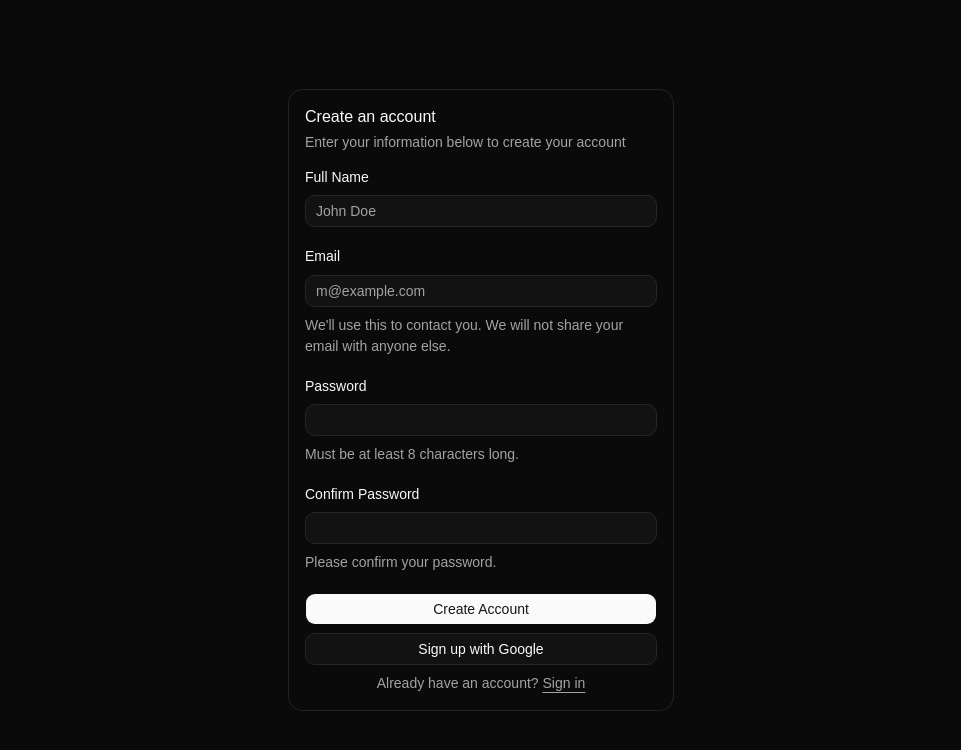
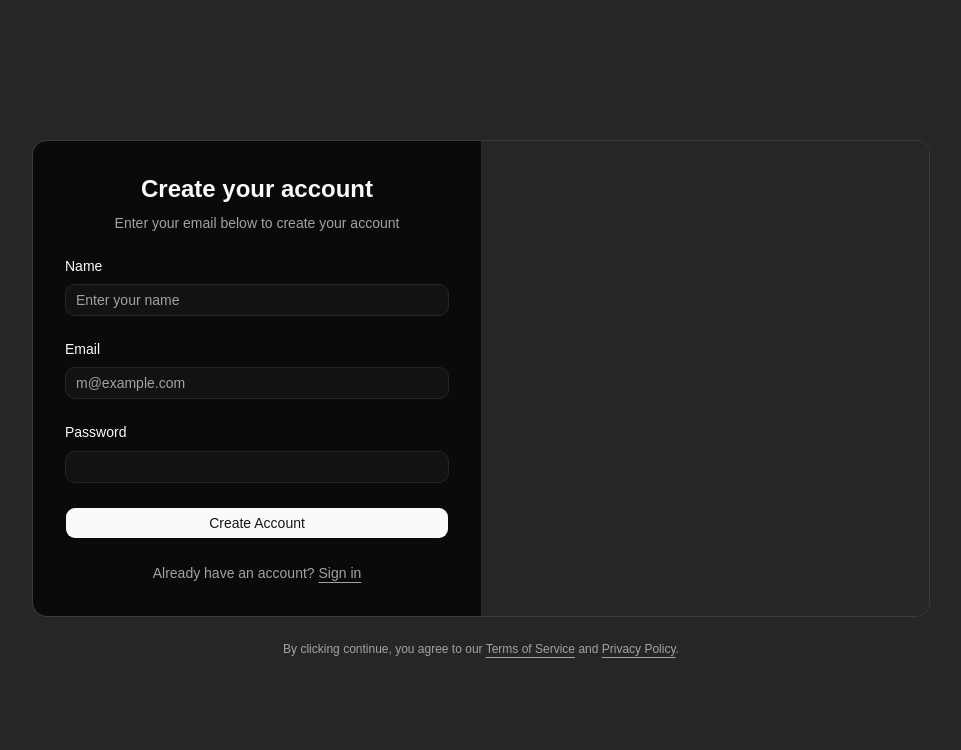
Before and after one commit to hmgolshani/Socially, a React (Vite) app: page /register in a window 1280 px wide. Shown: the top 750 px of the page, without its empty margins (159-1120 px from the left). Built offline with nearby package versions, Linux system fonts and the light colour scheme; what color-hash would draw is missing.

Commit message:
feat: update login and register page layouts

```diff
--- a/src/components/loginform.tsx
+++ b/src/components/loginform.tsx
@@ -1,71 +1,81 @@
-import { cn } from "cn"
-
-import { Button } from "@/components/ui/button"
-import {
-  Card,
-  CardContent,
-  CardDescription,
-  CardHeader,
-  CardTitle,
-} from "@/components/ui/card"
+import type { ComponentProps } from "react";
+import { Link } from "react-router";
+import { cn } from "@/lib/utils";
+import { Button } from "@/components/ui/button";
+import { Card, CardContent } from "@/components/ui/card";
 import {
   Field,
   FieldDescription,
   FieldGroup,
   FieldLabel,
-} from "@/components/ui/field"
-import { Input } from "@/components/ui/input"
+} from "@/components/ui/field";
+import { Input } from "@/components/ui/input";
 
-export function LoginForm({
-  className,
-  ...props
-}: React.ComponentProps<"div">) {
+export function LoginForm({ className, ...props }: ComponentProps<"div">) {
   return (
     <div className={cn("flex flex-col gap-6", className)} {...props}>
-      <Card>
-        <CardHeader>
-          <CardTitle>Login to your account</CardTitle>
-          <CardDescription>
-            Enter your email below to login to your account
-          </CardDescription>
-        </CardHeader>
-        <CardContent>
-          <form>
-            <FieldGroup>
+      <Card className="overflow-hidden p-0">
+        <CardContent className="grid p-0 md:grid-cols-2">
+          <form
+            className="p-6 md:p-8"
+            onSubmit={(event) => event.preventDefault()}
+          >
+            <FieldGroup className="gap-6">
+              <div className="flex flex-col gap-2 text-center">
+                <h1 className="text-2xl font-bold">Welcome back</h1>
+                <p className="text-sm text-muted-foreground">
+                  Login to your Socially account
+                </p>
+              </div>
+
               <Field>
                 <FieldLabel htmlFor="email">Email</FieldLabel>
                 <Input
                   id="email"
+                  name="email"
                   type="email"
+                  autoComplete="email"
                   placeholder="m@example.com"
                   required
                 />
               </Field>
+
               <Field>
-                <div className="flex items-center">
-                  <FieldLabel htmlFor="password">Password</FieldLabel>
-                  <a
-                    href="#"
-                    className="ml-auto inline-block text-sm underline-offset-4 hover:underline"
-                  >
-                    Forgot your password?
-                  </a>
-                </div>
-                <Input id="password" type="password" required />
+                <FieldLabel htmlFor="password">Password</FieldLabel>
+                <Input
+                  id="password"
+                  name="password"
+                  type="password"
+                  autoComplete="current-password"
+                  required
+                />
               </Field>
-              <Field>
-                <Button type="submit">Login</Button>
-                <Button variant="outline" type="button">
-                  Login with Google
-                </Button>
-                <FieldDescription className="text-center">
-                  Don&apos;t have an account? <a href="#">Sign up</a>
-                </FieldDescription>
-              </Field>
+
+              <Button type="submit" className="w-full cursor-pointer">
+                Login
+              </Button>
+
+              <FieldDescription className="text-center">
+                Don&apos;t have an account?{" "}
+                <Link
+                  to="/register"
+                  className="underline underline-offset-4 hover:text-foreground"
+                >
+                  Sign up
+                </Link>
+              </FieldDescription>
             </FieldGroup>
           </form>
+
+          <div className="hidden bg-muted md:block" aria-hidden="true" />
         </CardContent>
       </Card>
+
+      <p className="px-4 text-center text-xs leading-relaxed text-muted-foreground">
+        By clicking continue, you agree to our{" "}
+        <span className="underline underline-offset-4">Terms of Service</span>{" "}
+        and <span className="underline underline-offset-4">Privacy Policy</span>.
+      </p>
     </div>
-  )
+  );
 }
--- a/src/components/signupform.tsx
+++ b/src/components/signupform.tsx
@@ -1,76 +1,94 @@
-import { Button } from "@/components/ui/button"
-import {
-  Card,
-  CardContent,
-  CardDescription,
-  CardHeader,
-  CardTitle,
-} from "@/components/ui/card"
+import type { ComponentProps } from "react";
+import { Link } from "react-router";
+import { cn } from "@/lib/utils";
+import { Button } from "@/components/ui/button";
+import { Card, CardContent } from "@/components/ui/card";
 import {
   Field,
   FieldDescription,
   FieldGroup,
   FieldLabel,
-} from "@/components/ui/field"
-import { Input } from "@/components/ui/input"
+} from "@/components/ui/field";
+import { Input } from "@/components/ui/input";
 
-export function SignupForm({ ...props }: React.ComponentProps<typeof Card>) {
+export function SignupForm({ className, ...props }: ComponentProps<"div">) {
   return (
-    <Card {...props}>
-      <CardHeader>
-        <CardTitle>Create an account</CardTitle>
-        <CardDescription>
-          Enter your information below to create your account
-        </CardDescription>
-      </CardHeader>
-      <CardContent>
-        <form>
-          <FieldGroup>
+    <div className={cn("flex flex-col gap-6", className)} {...props}>
+      <Card className="overflow-hidden p-0">
+        <CardContent className="grid p-0 md:grid-cols-2">
+          <form
+            className="p-6 md:p-8"
+            onSubmit={(event) => event.preventDefault()}
+          >
+            <FieldGroup className="gap-6">
+              <div className="flex flex-col gap-2 text-center">
+                <h1 className="text-2xl font-bold">Create your account</h1>
+                <p className="text-sm text-muted-foreground">
+                  Enter your email below to create your account
+                </p>
+              </div>
+
               <Field>
-              <FieldLabel htmlFor="name">Full Name</FieldLabel>
-              <Input id="name" type="text" placeholder="John Doe" required />
+                <FieldLabel htmlFor="name">Name</FieldLabel>
+                <Input
+                  id="name"
+                  name="name"
+                  type="text"
+                  autoComplete="name"
+                  placeholder="Enter your name"
+                  required
+                />
               </Field>
+
               <Field>
                 <FieldLabel htmlFor="email">Email</FieldLabel>
                 <Input
                   id="email"
+                  name="email"
                   type="email"
+                  autoComplete="email"
                   placeholder="m@example.com"
                   required
                 />
-              <FieldDescription>
-                We&apos;ll use this to contact you. We will not share your email
-                with anyone else.
-              </FieldDescription>
               </Field>
+
               <Field>
                 <FieldLabel htmlFor="password">Password</FieldLabel>
-              <Input id="password" type="password" required />
-              <FieldDescription>
-                Must be at least 8 characters long.
+                <Input
+                  id="password"
+                  name="password"
+                  type="password"
+                  autoComplete="new-password"
+                  required
+                />
+              </Field>
+
+              <Button type="submit" className="w-full cursor-pointer">
+                Create Account
+              </Button>
+
+              <FieldDescription className="text-center">
+                Already have an account?{" "}
+                <Link
+                  to="/login"
+                  className="underline underline-offset-4 hover:text-foreground"
+                >
+                  Sign in
+                </Link>
               </FieldDescription>
-            </Field>
-            <Field>
-              <FieldLabel htmlFor="confirm-password">
-                Confirm Password
-              </FieldLabel>
-              <Input id="confirm-password" type="password" required />
-              <FieldDescription>Please confirm your password.</FieldDescription>
-            </Field>
-            <FieldGroup>
-              <Field>
-                <Button type="submit">Create Account</Button>
-                <Button variant="outline" type="button">
-                  Sign up with Google
-                </Button>
-                <FieldDescription className="px-6 text-center">
-                  Already have an account? <a href="#">Sign in</a>
-                </FieldDescription>
-              </Field>
-            </FieldGroup>
             </FieldGroup>
           </form>
+
+          <div className="hidden bg-muted md:block" aria-hidden="true" />
         </CardContent>
       </Card>
-  )
+
+      <p className="px-4 text-center text-xs leading-relaxed text-muted-foreground">
+        By clicking continue, you agree to our{" "}
+        <span className="underline underline-offset-4">Terms of Service</span>{" "}
+        and <span className="underline underline-offset-4">Privacy Policy</span>
+        .
+      </p>
+    </div>
+  );
 }
--- a/src/pages/LoginPage.tsx
+++ b/src/pages/LoginPage.tsx
@@ -1,8 +1,9 @@
 import { LoginForm } from "@/components/loginform";
+
 const LoginPage = () => {
   return (
-    <div className="flex min-h-svh w-full items-center justify-center p-6 md:p-10">
-      <div className="w-full max-w-sm">
+    <div className="flex min-h-svh w-full items-center justify-center bg-muted p-6 md:p-10">
+      <div className="w-full max-w-sm md:max-w-4xl">
         <LoginForm />
       </div>
     </div>
--- a/src/pages/RegisterPage.tsx
+++ b/src/pages/RegisterPage.tsx
@@ -1,8 +1,9 @@
 import { SignupForm } from "@/components/signupform";
+
 const RegisterPage = () => {
   return (
-    <div className="flex min-h-svh w-full items-center justify-center p-6 md:p-10">
-      <div className="w-full max-w-sm">
+    <div className="flex min-h-svh w-full items-center justify-center bg-muted p-6 md:p-10">
+      <div className="w-full max-w-sm md:max-w-4xl">
         <SignupForm />
       </div>
     </div>
```
Lines whose indentation alone changed are shown as unchanged.
